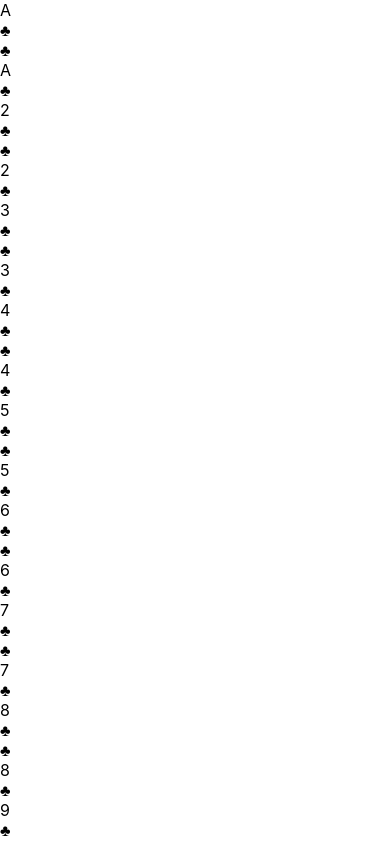
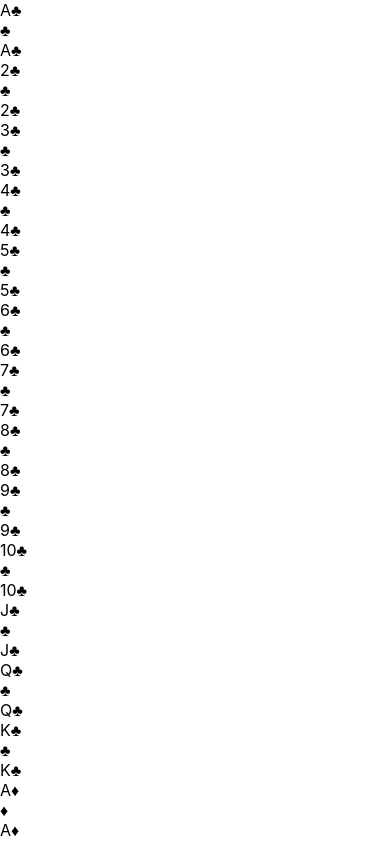
Before and after one commit to brncsk/react-recoil-klondike, a React (Create React App) app: page / in a window 390 px wide. Shown: the top 842 px of the page. Built offline with nearby package versions, Linux system fonts and the light colour scheme.

Commit message:
fix(styles): improve legibility on small screen sizes

```diff
--- a/src/components/CardFace.tsx
+++ b/src/components/CardFace.tsx
@@ -7,9 +7,8 @@ export function CardFace({ card }: CardProps) {
 
   const indices = (
     <>
-      {rank}
-      <br />
-      {suit}
+      <span>{rank}</span>
+      <span>{suit}</span>
     </>
   );
 
--- a/src/styles/board.css
+++ b/src/styles/board.css
@@ -26,8 +26,10 @@
 
 @media screen and (max-width: 600px) {
   .board {
-    padding: 0;
+    padding-inline: 0;
     gap: 1em;
+    --card-border-radius: 0.15em;
+    --card-backface-padding: 0.25em;
   }
 
   .section {
--- a/src/styles/card.css
+++ b/src/styles/card.css
@@ -4,6 +4,7 @@
 
   --card-font-size: calc(var(--card-width) / 2);
   --card-border-radius: 0.35em;
+  --card-backface-padding: 0.5em;
 
   --card-fanout-gap-face-down: calc(var(--card-height) / 10);
   --card-fanout-gap-face-up: calc(var(--card-height) / 5);
@@ -114,12 +115,14 @@
 .card .back:after {
   content: "";
   position: absolute;
-  top: 0.25em;
-  left: 0.25em;
-  width: calc(100% - 0.5em);
-  height: calc(100% - 0.5em);
+  top: calc(var(--card-backface-padding) / 2);
+  left: calc(var(--card-backface-padding) / 2);
+  width: calc(100% - var(--card-backface-padding));
+  height: calc(100% - var(--card-backface-padding));
 
-  border-radius: calc(var(--card-border-radius) - 0.125em);
+  border-radius: calc(
+    var(--card-border-radius) - (var(--card-backface-padding) / 4)
+  );
   box-shadow: inset 0 0 0 1px rgba(0, 0, 0, 0.5);
 
   box-sizing: border-box;
@@ -165,9 +168,24 @@
   background: linear-gradient(135deg, #ffffff, #eeeeee);
 }
 
+@media screen and (max-width: 600px) {
+  .card .front {
+    flex-direction: column;
+  }
+}
+
 .card .corner {
+  display: flex;
+  flex-direction: column;
   font-size: calc(var(--card-font-size) / 4);
   text-align: center;
+}
+
+@media screen and (max-width: 600px) {
+  .card .corner {
+    font-size: calc(var(--card-font-size) / 3);
+    flex-direction: row;
+  }
 }
 
 .card .corner.bottom-right {
```
